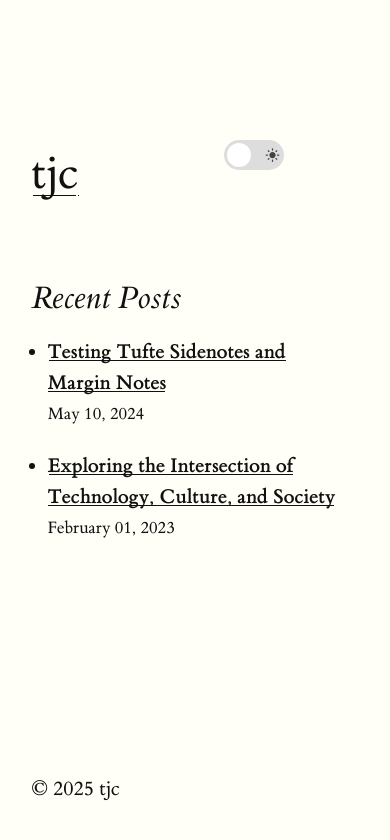
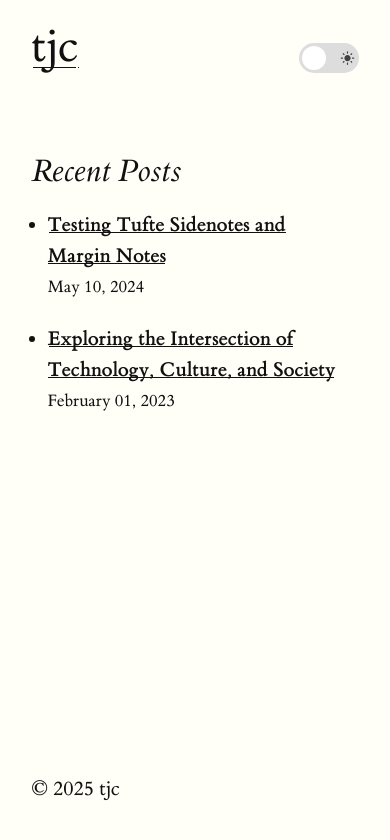
Before and after one commit to timcol/timcol.github.io, a Jekyll site: the page built from index.markdown, in a window 390 px wide. Shown: the top 840 px of the page. Built offline with Jekyll 4.4.1, drawn with Linux system fonts in a browser that asks for light colours; some web fonts are replaced.

Commit message:
increase header density for mobile resolutions

```diff
--- a/_layouts/default.html
+++ b/_layouts/default.html
@@ -86,7 +86,7 @@
         align-items: center;
         gap: 0.5rem;
         font-family: "Source Sans Pro", sans-serif;
-        margin-right: 5rem;  /* Increased margin for extra space on the right */
+        margin-right: 5rem;  /* Default right margin on larger screens */
       }
 
       /* Increase the overall toggle size */
@@ -156,6 +156,22 @@
         color: inherit;
         text-decoration: none;
       }
+
+      /* CUSTOM OVERRIDES for Small Screens */
+      @media (max-width: 760px) {
+        /* Remove extra top margin from the header h1 */
+        header h1 {
+          margin-top: 0;
+        }
+        /* Reduce the top padding on the article to minimize space above post titles */
+        article {
+          padding-top: 0.5rem;
+        }
+        /* Remove right margin from the theme toggle for a flush alignment */
+        .theme-toggle-wrapper {
+          margin-right: 0;
+        }
+      }
     </style>
   </head>
   <body>
```
